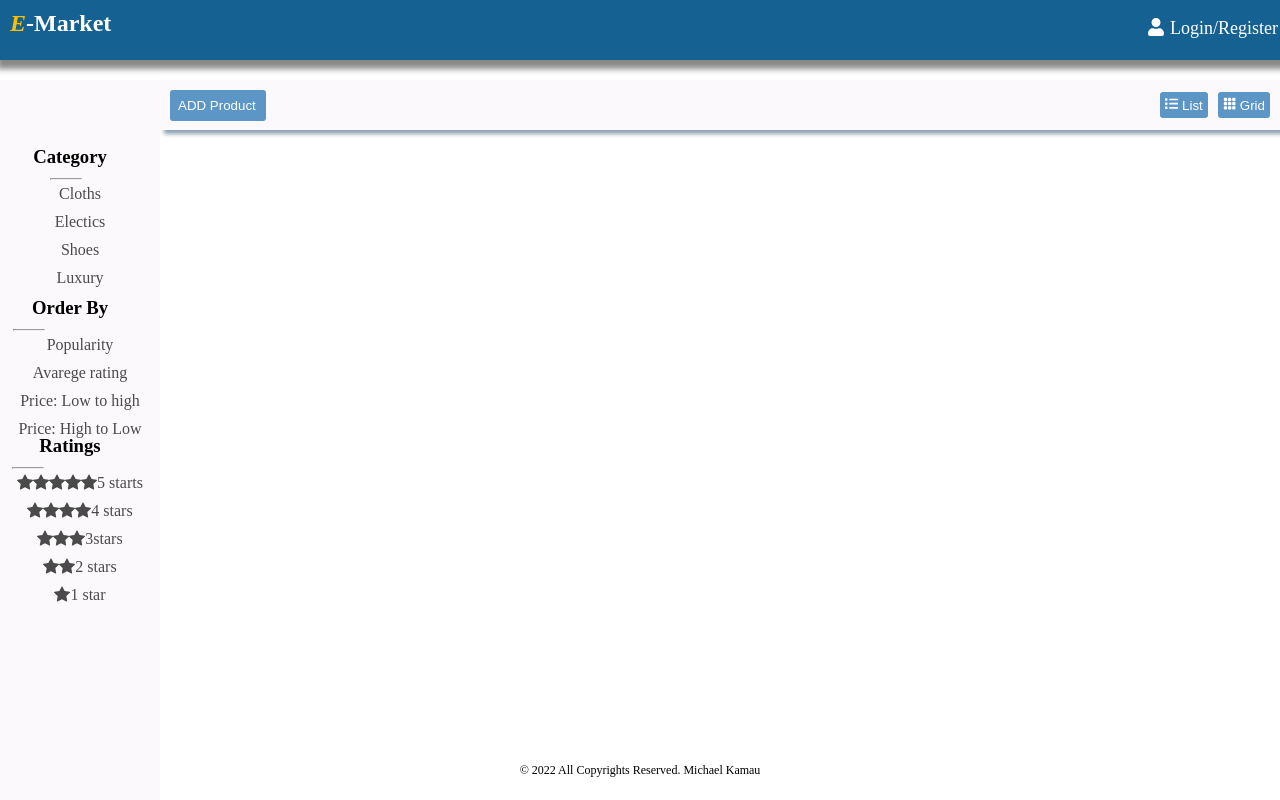
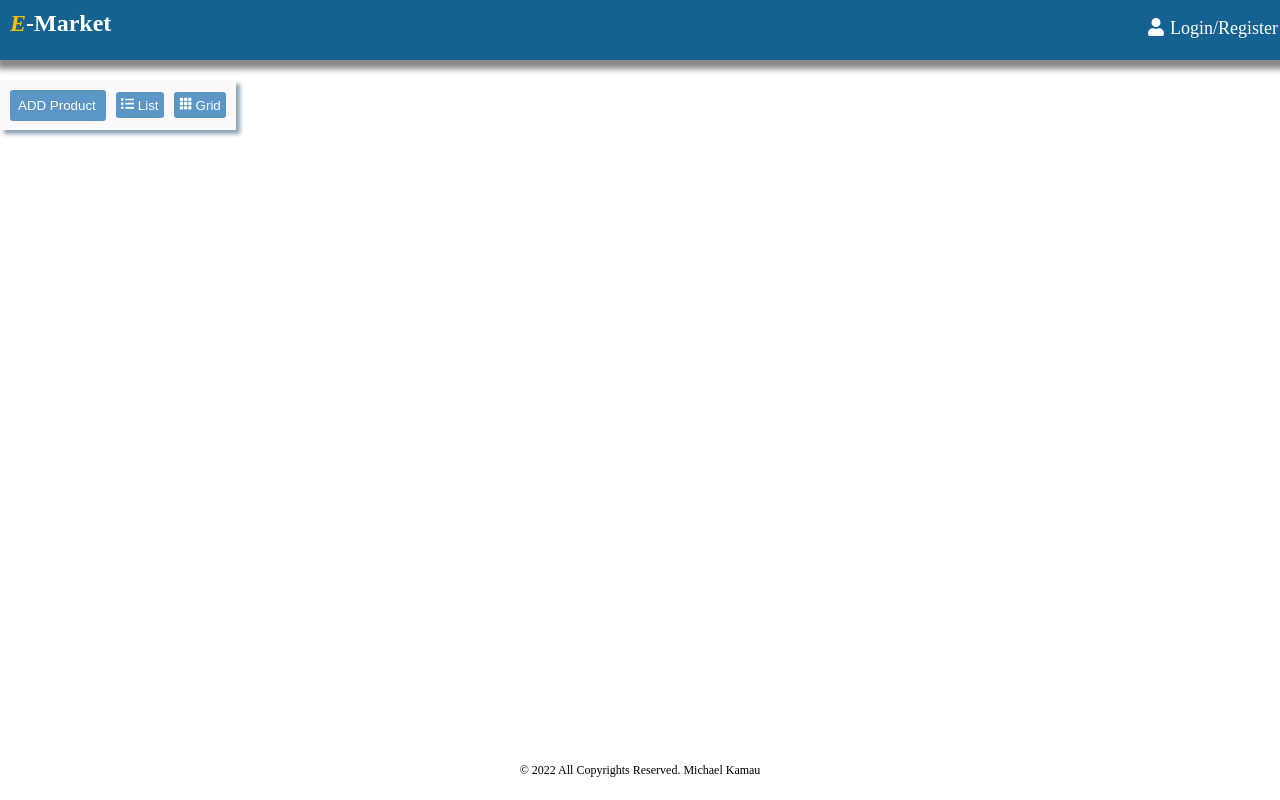
Before and after one commit to THE-Jitu-Assignments-Repo/Week8, a React (Vite) app in the folder E-commerce/Frontend/: page /products in a window 1280 px wide. Built offline with nearby package versions, Linux system fonts and the light colour scheme.

Commit message:
updated the frontend

```diff
--- a/E-commerce/Frontend/src/components/Layouts/Header.jsx
+++ b/E-commerce/Frontend/src/components/Layouts/Header.jsx
@@ -32,7 +32,7 @@ function Header() {
   return (
     <div className="header-main">
       <div className="navbar">
-        <div className="title--tag">
+        <div className="title--tag" onClick={()=> navigate('/')}>
           <h2><i className="title--tag--E">E</i><span>-Market</span></h2>
         </div>
         <div className="navlinks">
--- a/E-commerce/Frontend/src/components/Layouts/Layout.css
+++ b/E-commerce/Frontend/src/components/Layouts/Layout.css
@@ -20,6 +20,7 @@
 .title--tag{
     /* border: 2px solid red; */
     padding: 10px;
+    cursor: pointer;
 
 }
 .navlinks {
--- a/E-commerce/Frontend/src/pages/products/Products.jsx
+++ b/E-commerce/Frontend/src/pages/products/Products.jsx
@@ -21,8 +21,9 @@ function Products() {
   }, []);
 
   return (
+
     <div className="product--main">
-      <div className="product--sidebar">
+      {/* <div className="product--sidebar">
         <div className="categories">
           <h3>Category</h3>
           <div className="categories--links">
@@ -82,7 +83,7 @@ function Products() {
             </ul>
           </div>
         </div>
-      </div>
+      </div> */}
       <div className="product--content">
         <div className="content--nav">
           <button onClick={() => setIsOpen(!isopen)}>ADD Product</button>
--- a/E-commerce/Frontend/src/pages/products/products.css
+++ b/E-commerce/Frontend/src/pages/products/products.css
@@ -2,7 +2,7 @@
   margin-top: 20px;
 }
 
-.product--sidebar {
+/* .product--sidebar {
   height: 100vw;
   width: 160px;
   position: fixed;
@@ -44,15 +44,15 @@
   display: flex;
   padding-top: 10px;
   padding-right: 20px;
-}
+} */
 hr {
   width: 2em;
   display: flex;
 }
 .content--nav {
-  width: calc(100% - 160px);
+  width:max-content;
   position: absolute;
-  left: 160px;
+  /* left: 160px; */
   height: 50px;
   background-color: #f6f3f67c;
   display: flex;
@@ -91,10 +91,10 @@ hr {
 }
 
 .content--content {
-  width: calc(100% - 160px);
+  /* width: calc(100% - 160px); */
   position: absolute;
-  left: 160px;
-  padding-top: 60px;
+  /* left: 160px; */
+  padding-top: 20px;
   display: flex;
   /* border: 2px solid red; */
   justify-content: center;
```
